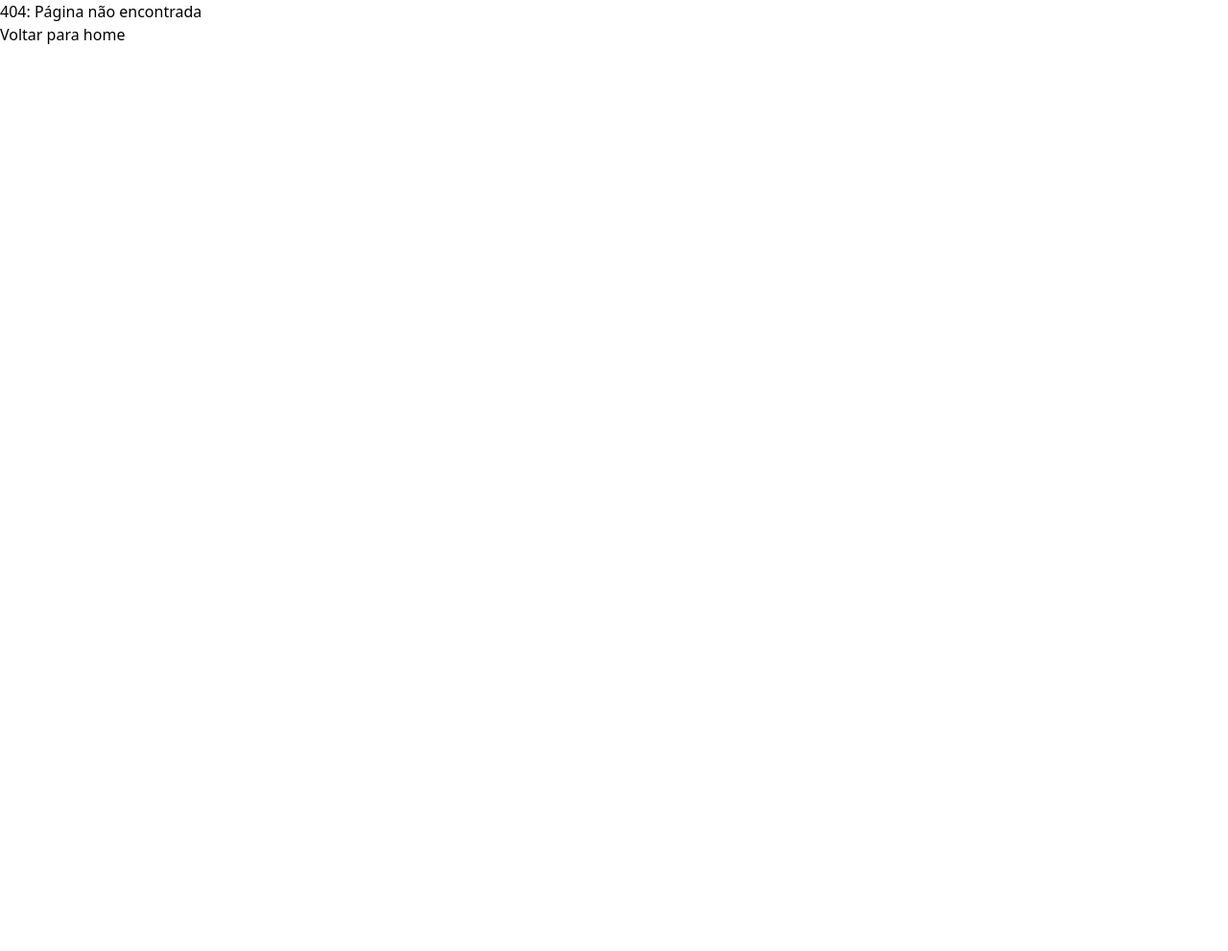
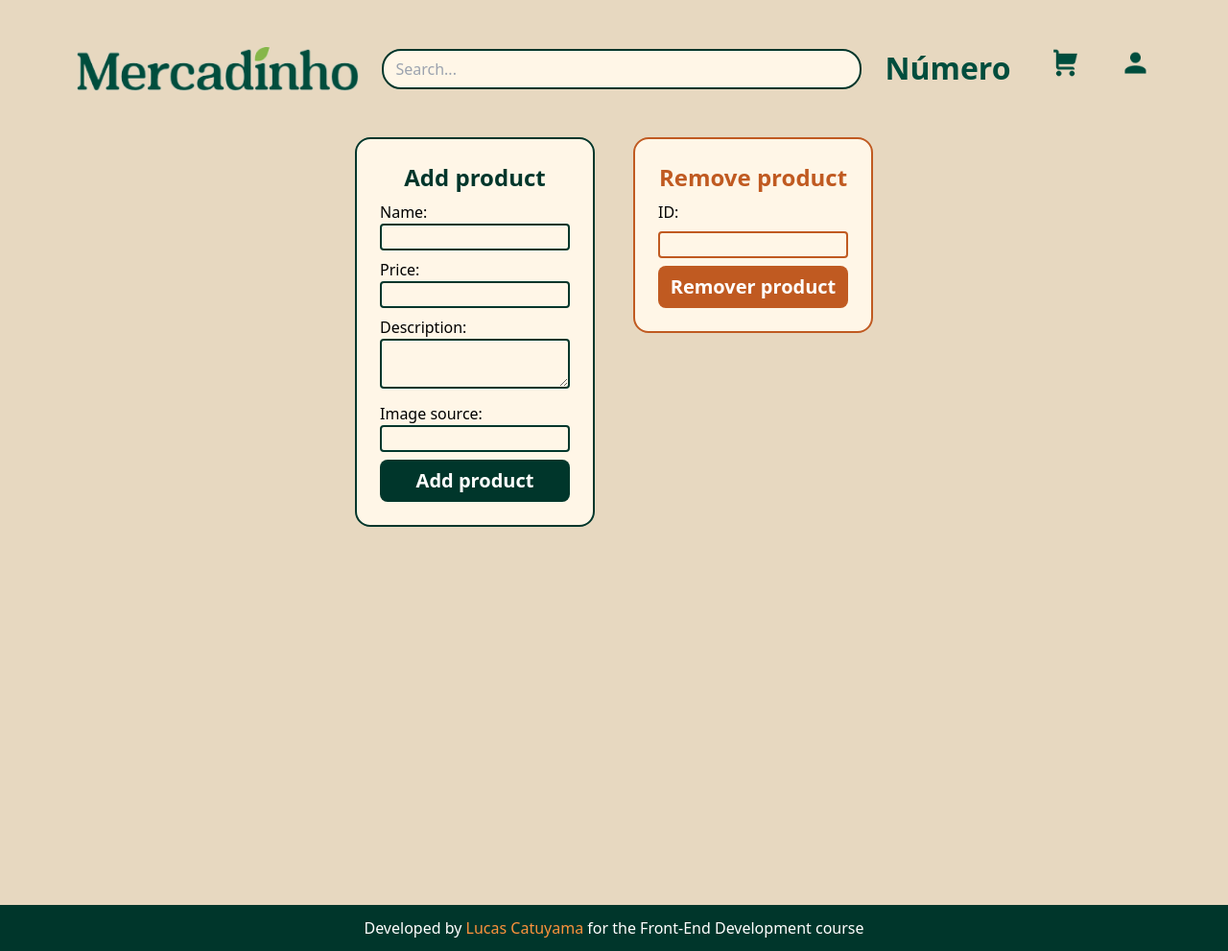
Before and after one commit to LucasCatuyama/mercadinho, a Gatsby site: page /adm in a window 1280 px wide. Before the commit this address had no page. Shown: the whole page at 96% size. Before the commit the page ends 800 px from the top, so only its background shows below. Built offline with nearby package versions, Linux system fonts and the light colour scheme; Gatsby itself is replaced by a stand-in of ours.

Commit message:
add and remove function added

```diff
--- a/data/db.json
+++ b/data/db.json
@@ -1,91 +1,89 @@
 {
   "products": [
     {
-            "id": 1,
+      "id": "1",
       "name": "Rice",
       "price": 20.99,
       "description": "Premium quality rice, perfect for daily meals. Each grain is carefully selected to ensure a soft and fluffy texture. This 5kg package is ideal for families.",
       "imageUrl": "https://i.imgur.com/7uyU8wh.png"
     },
     {
-            "id": 2,
+      "id": "2",
       "name": "Beans",
-            "price": 8.50,
+      "price": 8.5,
       "description": "High-quality carioca beans, rich in protein and fiber. These beans are perfect for making traditional Brazilian feijoada. Packaged in a convenient 1kg bag.",
       "imageUrl": "https://i.imgur.com/VOLTokJ.png"
     },
     {
-            "id": 3,
+      "id": "3",
       "name": "Pasta",
       "price": 4.75,
       "description": "Durum wheat spaghetti pasta, ideal for creating delicious Italian dishes. This 500g package provides enough for multiple servings. Cooks to al dente perfection.",
       "imageUrl": "https://i.imgur.com/1Wohm7e.png"
     },
     {
-            "id": 4,
+      "id": "4",
       "name": "Soy Oil",
-            "price": 7.30,
+      "price": 7.3,
       "description": "Pure soy oil, perfect for frying and baking. Rich in essential fatty acids and vitamin E, this 1-liter bottle ensures high-quality cooking.",
       "imageUrl": "https://i.imgur.com/eonx6cZ.png"
     },
     {
-            "id": 5,
+      "id": "5",
       "name": "Sugar",
-            "price": 3.40,
+      "price": 3.4,
       "description": "Refined white sugar, ideal for baking and sweetening beverages. This 1kg package is a staple in every kitchen. Dissolves quickly and evenly.",
       "imageUrl": "https://i.imgur.com/UnIHKXv.png"
     },
     {
-            "id": 6,
+      "id": "6",
       "name": "Salt",
-            "price": 2.20,
+      "price": 2.2,
       "description": "Fine table salt, perfect for seasoning and cooking. This 1kg package ensures you have enough salt for all your culinary needs. Pure and natural.",
       "imageUrl": "https://i.imgur.com/zqe4QBL.png"
     },
     {
-            "id": 7,
+      "id": "7",
       "name": "Coffee",
       "price": 15.99,
       "description": "Ground coffee, sourced from the finest beans. This 500g package delivers a rich and aromatic experience. Perfect for starting your day.",
       "imageUrl": "https://i.imgur.com/hfLzurE.png"
     },
     {
-            "id": 8,
+      "id": "8",
       "name": "Bread",
-            "price": 5.50,
+      "price": 5.5,
       "description": "Freshly baked bread, with a soft inside and crispy crust. Perfect for sandwiches or as a side with meals. This 1kg package offers great value.",
       "imageUrl": "https://i.imgur.com/dEUZozi.png"
     },
     {
-            "id": 9,
+      "id": "9",
       "name": "Butter",
       "price": 12.99,
       "description": "Creamy salted butter, perfect for spreading and cooking. This 200g package ensures a rich and smooth flavor in every bite. High in quality.",
       "imageUrl": "https://i.imgur.com/yVhuuiu.png"
     },
     {
-            "id": 10,
+      "id": "10",
       "name": "Milk",
       "price": 6.75,
       "description": "Whole milk, rich in calcium and essential nutrients. This 1-liter carton is perfect for drinking, cooking, or adding to your coffee.",
       "imageUrl": "https://i.imgur.com/cj4QDNz.png"
     },
     {
-            "id": 11,
+      "id": "11",
       "name": "Eggs",
-            "price": 9.90,
+      "price": 9.9,
       "description": "Pack of 12 large eggs, sourced from free-range chickens. Rich in protein and perfect for baking, breakfast, or as a snack.",
       "imageUrl": "https://i.imgur.com/H0hdu9B.png"
     },
     {
-            "id": 12,
+      "id": "12",
       "name": "Cheese",
-            "price": 25.50,
+      "price": 25.5,
       "description": "Cheddar cheese block, 500g of creamy and rich flavor. Perfect for sandwiches, cooking, or as a snack. Made from high-quality milk.",
       "imageUrl": "https://i.imgur.com/iEOC7rp.png"
     }
   ],
-    "cart": [
-
-    ]
+  "cart": []
 }
--- a/package.json
+++ b/package.json
@@ -13,7 +13,7 @@
     "build": "gatsby build",
     "serve": "gatsby serve",
     "clean": "gatsby clean",
-    "mock": "json-server --watch ./data/db.json"
+    "mock": "json-server --watch ./data/db.json --port 3000"
   },
   "dependencies": {
     "autoprefixer": "^10.4.19",
--- a/src/components/CardWithImage.jsx
+++ b/src/components/CardWithImage.jsx
@@ -1,15 +1,14 @@
 import React from 'react';
+import PropTypes from 'prop-types';
 
-
-export default function CardWithImage({ product }) {
-
-
+const CardWithImage = ({ product }) => {
+  const price = Number(product.price);
 
   return (
     <div className="flex flex-col items-start gap-3 h-auto p-4 bg-card-bg-beige border-2 rounded-2xl border-dark-green text-text-green">
-            <img src={product.imageUrl} alt={product.name} className="w-full" />
+      <img src={product.imageUrl} alt={product.name} className="w-full h-fit" />
       <h1 className="text-xl font-bold leading-7">{product.name}</h1>
-            <p className="text-lg font-semibold">${product.price.toFixed(2)}</p>
+      <p className="text-lg font-semibold">${price.toFixed(2)}</p>
       <p className="flex-grow">{product.description}</p>
       <button className="w-full px-3 py-4 bg-dark-green rounded-lg text-center text-base font-bold text-white mt-auto">
         Add
@@ -17,3 +16,14 @@ export default function CardWithImage({ product }) {
     </div>
   );
 };
+
+CardWithImage.propTypes = {
+  product: PropTypes.shape({
+    imageUrl: PropTypes.string.isRequired,
+    name: PropTypes.string.isRequired,
+    price: PropTypes.oneOfType([PropTypes.string, PropTypes.number]).isRequired,
+    description: PropTypes.string.isRequired,
+  }).isRequired,
+};
+
+export default CardWithImage;
--- a/src/layout/footer.jsx
+++ b/src/layout/footer.jsx
@@ -3,7 +3,7 @@ import React from "react";
 const Footer = () => {
     return (
         <div className="flex flex-row items-center justify-center w-full h-12 bg-dark-green">
-            <p className="text-white font-medium">Desenvolvido por <a className="text-orange-400" href="https://github.com/LucasCatuyama">Lucas Catuyama</a> para a disciplina de Desenvolvimento Front-End</p>
+            <p className="text-white font-medium">Developed by <a className="text-orange-400" href="https://github.com/LucasCatuyama">Lucas Catuyama</a> for the Front-End Development course</p>
         </div>
     );
 };
--- a/src/layout/header.jsx
+++ b/src/layout/header.jsx
@@ -1,4 +1,5 @@
 import React from "react";
+import { useLocation } from "@reach/router";
 import { Link } from "gatsby";
 import mercadinhoLogoVerde from "../images/mercadinho-logo-verde.png";
 import cartIcon from "../images/cart.png";
@@ -6,13 +7,20 @@ import userIcon from "../images/user.png";
 
 export default function Header() {
 
+  const currentUrl = useLocation();
+
+  function alreadyLogged() {
+    const admUrl = "/adm";
+    if (currentUrl.pathname === admUrl) {
+      alert("You are already logged in");
+    }
+  }
 
   return (
     <div className="flex flex-row justify-between items-center gap-6 px-20 py-12">
       <Link to="/">
         <img src={mercadinhoLogoVerde} alt="Green logo of Mercadinho" />
       </Link>
-
       <form role="search">
         <input
           id="search"
@@ -26,15 +34,15 @@ export default function Header() {
 
       <div className="flex flex-row gap-10">
         <p className="text-[32px]/[44.8px] text-center text-[#004D3D] font-bold">
-                    numero de items carrinho
+          Número
         </p>
         <Link to="/404">
           <img src={cartIcon} alt="Green cart icon." />
         </Link>
-                <Link to="/login">
+        <Link onClick={alreadyLogged} to="/login">
           <img src={userIcon} alt="Green user icon" />
         </Link>
       </div>
     </div>
   );
-};
+}
--- a/src/layout/layout.jsx
+++ b/src/layout/layout.jsx
@@ -8,9 +8,7 @@ export default function Layout({children}){
     return (
         <div className="bg-bg-beige">
             <Header />
-            <div>
                 {children}
-            </div>
             <Footer />
         </div>
     );
--- /dev/null
+++ b/src/pages/adm.jsx
@@ -0,0 +1,137 @@
+import React, { useState } from "react";
+import Layout from "../layout/layout";
+import axios from 'axios';
+
+const Adm = () => {
+  const [name, setName] = useState('');
+  const [price, setPrice] = useState('');
+  const [description, setDescription] = useState('');
+  const [imageUrl, setImageUrl] = useState('');
+  const [error, setError] = useState('');
+
+  const [productId, setProductId] = useState('');
+
+  async function addProduct(product) {
+    try {
+      await axios.post("http://localhost:3000/products", product);
+      alert("Product successfully added!");
+
+      setName('');
+      setPrice('');
+      setDescription('');
+      setImageUrl('');
+      setError('');
+    } catch (err) {
+      setError('An error occurred while adding the product. Try it again.');
+    }
+  }
+
+  async function handleSubmit(e) {
+    e.preventDefault();
+
+    const newProduct = {
+      name,
+      price,
+      description,
+      imageUrl,
+    };
+
+    await addProduct(newProduct);
+  }
+
+
+  async function removeProduct (id) {
+    try {
+        await axios.delete(`http://localhost:3000/products/${id}`);
+        alert('Product successfully removed!');
+        setProductId('');
+        setError('');
+    } catch (err) {
+        setError('An error occurred while removing the product. Try it again.');
+    }
+  }
+
+  async function handleRemove(e) {
+    e.preventDefault();
+    await removeProduct(productId);
+  }
+
+  return (
+    <Layout>
+      <div className="flex flex-row justify-center items-start gap-10 w-full h-screen">
+        <form onSubmit={handleSubmit} className="flex flex-col gap-2 w-[250px] h-auto p-6 bg-card-bg-beige border-2 border-dark-green rounded-2xl">
+          <p className="text-2xl font-bold text-center text-dark-green">
+            Add product
+          </p>
+          {error && <p className="text-red-500">{error}</p>}
+          <div>
+            <label htmlFor="name">Name: </label>
+            <input
+              type="text"
+              name="name"
+              value={name}
+              onChange={(e) => setName(e.target.value)}
+              className="w-full pl-1 bg-card-bg-beige border-2 border-dark-green rounded"
+              required
+            />
+          </div>
+          <div>
+            <label htmlFor="price">Price: </label>
+            <input
+              type="number"
+              name="price"
+              value={price}
+              onChange={(e) => setPrice(e.target.value)}
+              className="w-full pl-1 bg-card-bg-beige border-2 border-dark-green rounded"
+              required
+            />
+          </div>
+          <div>
+            <label htmlFor="description">Description: </label>
+            <textarea
+              name="description"
+              value={description}
+              onChange={(e) => setDescription(e.target.value)}
+              className="w-full pl-1 bg-card-bg-beige border-2 border-dark-green rounded"
+              required
+            ></textarea>
+          </div>
+          <div>
+            <label htmlFor="imageUrl">Image source: </label>
+            <input
+              type="text"
+              name="image"
+              value={imageUrl}
+              onChange={(e) => setImageUrl(e.target.value)}
+              className="w-full pl-1 bg-card-bg-beige border-2 border-dark-green rounded"
+              required
+            />
+          </div>
+          <button type="submit" className="w-full h-auto px-3 py-2 bg-dark-green text-white text-xl font-bold rounded-lg">
+            Add product
+          </button>
+        </form>
+
+        <form onSubmit={handleRemove} className="flex flex-col gap-2 w-[250px] h-auto p-6 bg-card-bg-beige border-2 border-button-brown rounded-2xl">
+          <p className="text-2xl font-bold text-center text-button-brown">
+            Remove product
+          </p>
+          {error && <p className="text-red-500">{error}</p>}
+          <label htmlFor="id">ID: </label>
+          <input
+            type="text"
+            name='id'
+            value={productId}
+            onChange={(e) => setProductId(e.target.value)}
+            className="w-full pl-1 bg-card-bg-beige border-2 border-button-brown rounded focus:border-2 focus:bo"
+          />
+          <button className="w-full h-auto px-3 py-2 bg-button-brown text-white text-xl font-bold rounded-lg">
+            Remover product
+          </button>
+        </form>
+      </div>
+    </Layout>
+  );
+};
+
+export default Adm;
--- a/src/pages/index.jsx
+++ b/src/pages/index.jsx
@@ -4,15 +4,10 @@ import { useState, useEffect } from "react";
 import CardWithImage from '../components/CardWithImage'
 import Layout from "../layout/layout";
 
-
-
-
 export const Head = () => <title>Mercadinho</title>;
-
 
 export default function IndexPage() {
     const [products, setProducts] = useState([]);
-
 
     useEffect(() => {
         axios.get('http://localhost:3000/products')
@@ -25,7 +20,6 @@ export default function IndexPage() {
             });
     }, []);
 
-
     return (
         <Layout>
             <div className="grid justify-items-center gap-6 grid-cols-1 md:grid-cols-2 lg:grid-cols-3 xl:grid-cols-4 2xl:grid-cols-5 p-20">
--- a/src/pages/login.jsx
+++ b/src/pages/login.jsx
@@ -1,20 +1,39 @@
-import React from 'react';
-import LeafImage from '../images/folha.png';
-import { Link } from 'gatsby';
+import React, { useState } from "react";
+import LeafImage from "../images/folha.png";
+import { Link, navigate } from "gatsby";
 import MercadinhoLogoVerde from "../images/mercadinho-logo-verde.png";
 import Email from "../images/email.png";
 import Key from "../images/key.png";
 
+const Login = () => {
+  const [login, setLogin] = useState("");
+  const [password, setPassword] = useState("");
+  const [error, setError] = useState("");
 
-const Login = () => {
+  function admLogin(e) {
+    e.preventDefault();
+    if (login === "adm@adm.com" && password === "123") {
+      navigate("/adm");
+    } else {
+      setError("Incorrect username or password");
+    }
+  }
+
   return (
     <div
       className="w-screen h-screen flex justify-center items-center bg-dark-green relative"
-            style={{ backgroundImage: `url(${LeafImage})`, backgroundSize: 'cover', backgroundPosition: 'center' }}
+      style={{
+        backgroundImage: `url(${LeafImage})`,
+        backgroundSize: "cover",
+        backgroundPosition: "center",
+      }}
     >
       <div className="absolute inset-0 bg-dark-green opacity-50"></div>
       <div className="relative z-10">
-                <div className="flex flex-col justify-center items-center gap-20 w-[466px] h-auto py-14 bg-card-bg-beige rounded-[20px]">
+        <form
+          onSubmit={admLogin}
+          className="flex flex-col justify-center items-center gap-20 w-[466px] h-auto py-10  bg-card-bg-beige rounded-[20px]"
+        >
           <div>
             <Link to="/">
               <img src={MercadinhoLogoVerde} alt="Logo of Mercadinho" />
@@ -33,36 +52,47 @@ const Login = () => {
                 type="email"
                 required
                 className="bg-transparent outline-none border-0"
+                value={login}
+                onChange={(e) => setLogin(e.target.value)}
               />
               <img src={Email} alt="" />
             </div>
 
             <div className="flex flex-row justify-between pb-2 border-b-2 border-dark-green">
               <label className="text-2xl/[33.6px] font-bold text-dark-green ">
-                                Senha
+                Password
               </label>
               <input
-                                type="text"
+                type="password"
                 required
                 className="bg-transparent outline-none border-0"
+                value={password}
+                onChange={(e) => setPassword(e.target.value)}
               />
               <img src={Key} alt="" />
             </div>
 
             <p className="text-base/[22.4px] text-dark-green text-right mt-[-30px]">
-                            Esqueceu a senha? <span className="underline"><Link to="/404">Clique aqui</Link></span>
+              Forgot your password?{" "}
+              <span className="underline">
+                <Link to="/404">Click here</Link>
+              </span>
             </p>
           </div>
           <div className="flex flex-col justify-center items-center gap-4">
+            {error && <p style={{ color: "red" }}>{error}</p>}
             <button className="w-[290px] h-[63px] px-4 py-3 bg-dark-green text-white text-2xl font-bold rounded-lg">
-                            Entrar
+              Login
             </button>
             <p>Ou</p>
-                        <Link to='/cadastro' className="w-[290px] h-[63px] px-4 py-3 bg-card-bg-beige text-dark-green text-2xl font-bold border-[3px] border-dark-green rounded-lg">
-                            Criar cadastro
+            <Link
+              to="/cadastro"
+              className="w-[290px] h-[63px] px-4 py-3 bg-card-bg-beige text-dark-green text-2xl text-center font-bold border-[3px] border-dark-green rounded-lg"
+            >
+              Sign Up
             </Link>
           </div>
-                </div>
+        </form>
       </div>
     </div>
   );
--- a/tailwind.config.js
+++ b/tailwind.config.js
@@ -14,9 +14,6 @@ module.exports = {
         "text-green": "#001612",
         "button-brown": "#C05A21",
       },
-      fontFamily: {
-
-      }
     },
   },
   plugins: [],
```
Lines whose indentation alone changed are shown as unchanged.
